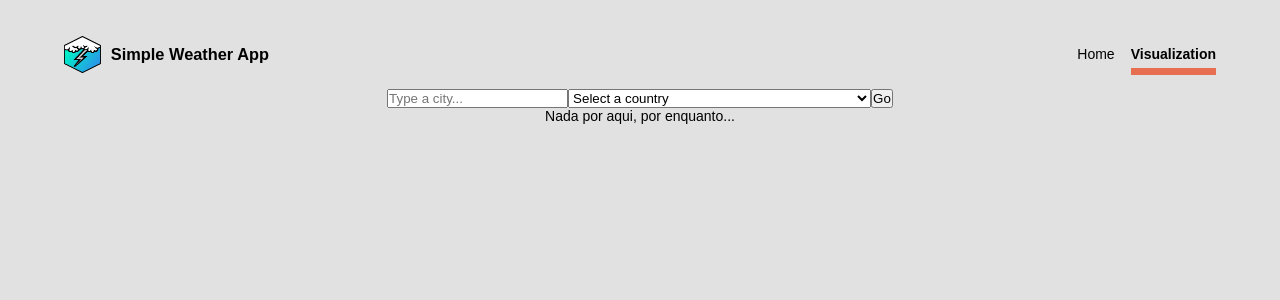
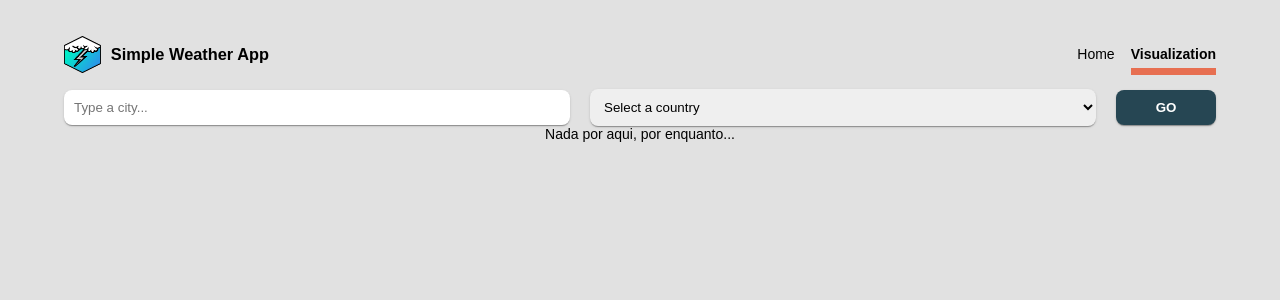
Before and after one commit to mateusscm/simple-weather-website, a React (Create React App) app: page /visual in a window 1280 px wide. Shown: the top 300 px of the page. Built offline with nearby package versions, Linux system fonts and the light colour scheme; a web font is replaced by a local one.

Commit message:
now its working fine

```diff
--- a/src/components/Weather/Weather.js
+++ b/src/components/Weather/Weather.js
@@ -4,8 +4,8 @@ import { WeatherSunny } from "@styled-icons/typicons";
 import { countries } from "./data/countries";
 
 const api = {
-  key: "1b8d4f60a0cb04f0aee84690827e48a2",
-  url: "http://api.openweathermap.org/data/2.5/",
+  // key: "f98e5394589b6b94a727042afd268652",
+  url: "https://api.openweathermap.org/data/2.5/",
 };
 
 export default function Weather() {
@@ -27,20 +27,19 @@ export default function Weather() {
   // });
 
   const getData = (ci, co) => {
-    console.log(`${api.url}weather?q=${ci},${co}&appid=${api.key}`);
-    fetch(`${api.url}weather?q=${ci},${co}&appid=${api.key}`)
+    fetch(`${api.url}weather?q=${ci},${co}&units=metric&appid=${api.key}`)
       .then((res) => res.json())
       .then((result) => {
         setWeather(result);
         setCity("");
         setCountry("");
+        console.log(result);
       })
       .catch((error) => console.log(error));
   };
 
   const searchText = (e) => {
     e.preventDefault();
-    console.log(city, country);
     getData(city, country);
   };
 
@@ -79,7 +78,7 @@ export default function Weather() {
 
   return (
     <S.WeatherContainer>
-      <form onSubmit={searchText} role="search">
+      <S.FormSearch onSubmit={searchText} role="search">
         {/* <label for="search">Search for stuff</label> */}
         <input
           id="search"
@@ -101,49 +100,31 @@ export default function Weather() {
             </option>
           ))}
         </select>
-        {/* <input
-          id="search"
-          type="text"
-          placeholder="Type a country..."
-          required
-          value={country}
-          onChange={(e) => setCountry(e.target.value)}
-        /> */}
         <button type="submit">Go</button>
-      </form>
-      {/* <S.CardWeather>
-        <h5 className="date">Terça-feira, 20 de agosto de 2020</h5>
-        <hr className="divider" />
-        <h1 className="title">
-          São Paulo <span>BR</span>
-        </h1>
-        <h5 className="icon">
-          <WeatherSunny />
-        </h5>
-        <h1 className="temp">24&deg;C</h1>
-        <h5 className="feels">Feels Like: 30&deg;C</h5>
-        {minmaxTemp(Math.round(15), Math.round(33))}
-
-        <h4 className="phrase">Calor da desgraça</h4>
-      </S.CardWeather> */}
+      </S.FormSearch>
       {typeof weather.main != "undefined" ? (
-        <div>
-          <h1>
-            {weather.name}, {weather.sys.country}
+        <S.CardWeather>
+          <h3 className="date">{dateBuilder(new Date())}</h3>
+          <hr className="divider" />
+          <h1 className="title">
+            {weather.name} <span>{weather.sys.country}</span>
           </h1>
-          <h3>{dateBuilder(new Date())}</h3>
-          <h5>
-            <WeatherSunny />
+          <h5 className="icon">
+            <img
+              className="city-icon"
+              src={`https://openweathermap.org/img/wn/${weather.weather[0].icon}@2x.png`}
+              alt={weather.weather[0].description}
+            />
           </h5>
-          <h1>{Math.round(weather.main.temp)}&deg;C</h1>
-          <h5>Feels Like: {weather.main.feels_like}</h5>
+          <h1 className="temp">{weather.main.temp}&deg;C</h1>
+          <h5 className="feels">Feels Like: {weather.main.feels_like}</h5>
           {minmaxTemp(
             Math.round(weather.main.temp_min),
             Math.round(weather.main.temp_max)
           )}
 
-          <h4>{weather.weather[0].main}</h4>
-        </div>
+          <h4 className="phrase">{weather.weather[0].main}</h4>
+        </S.CardWeather>
       ) : (
         "Nada por aqui, por enquanto..."
       )}
--- a/src/components/Weather/styles/Weather.styles.js
+++ b/src/components/Weather/styles/Weather.styles.js
@@ -42,6 +42,43 @@ export const CardWeather = styled.div`
   }
 
   .icon {
-    width: 100%;
+    img {
+      margin-top: 10px;
+      width: 150px;
+      height: 150px;
+      background-color: rgba(231, 111, 81, 0.2);
+      border-radius: 50%;
+      padding: 15px;
+      box-shadow: 0px 2px 1px -1px rgba(0, 0, 0, 0.1),
+        0px 1px 1px 0px rgba(0, 0, 0, 0.14), 0px 1px 3px 0px rgba(0, 0, 0, 0.12);
+    }
   }
 `;
+
+export const FormSearch = styled.form`
+  width: 100%;
+  display: grid;
+  align-items: center;
+  grid-template-columns: 1fr 1fr 100px;
+  grid-template-areas: "input select button";
+  grid-gap: 20px;
+
+  select,
+  input,
+  button {
+    padding: 10px;
+    border-radius: 8px;
+    border-style: none;
+    box-shadow: 0px 2px 1px -1px rgba(0, 0, 0, 0.2),
+      0px 1px 1px 0px rgba(0, 0, 0, 0.14), 0px 1px 3px 0px rgba(0, 0, 0, 0.12);
+    outline: none;
+  }
+
+  button {
+    background-color: #264653;
+    color: white;
+    font-weight: bold;
+    cursor: pointer;
+    text-transform: uppercase;
+  }
+`;
--- a/src/styles/global.js
+++ b/src/styles/global.js
@@ -14,7 +14,7 @@ body {
     font-size: 14px;
     color: #000;
     font-family: 'Kite One', sans-serif;
-    width: 1332px;
+    width: 1230px;
     max-width: 90%;
     margin: 36px auto;
     }
```
